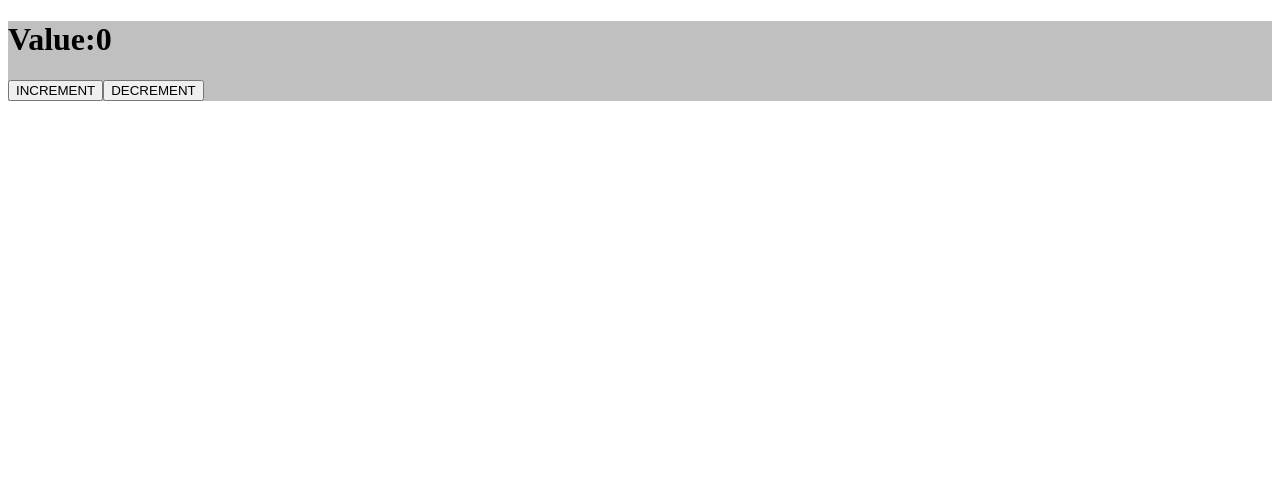
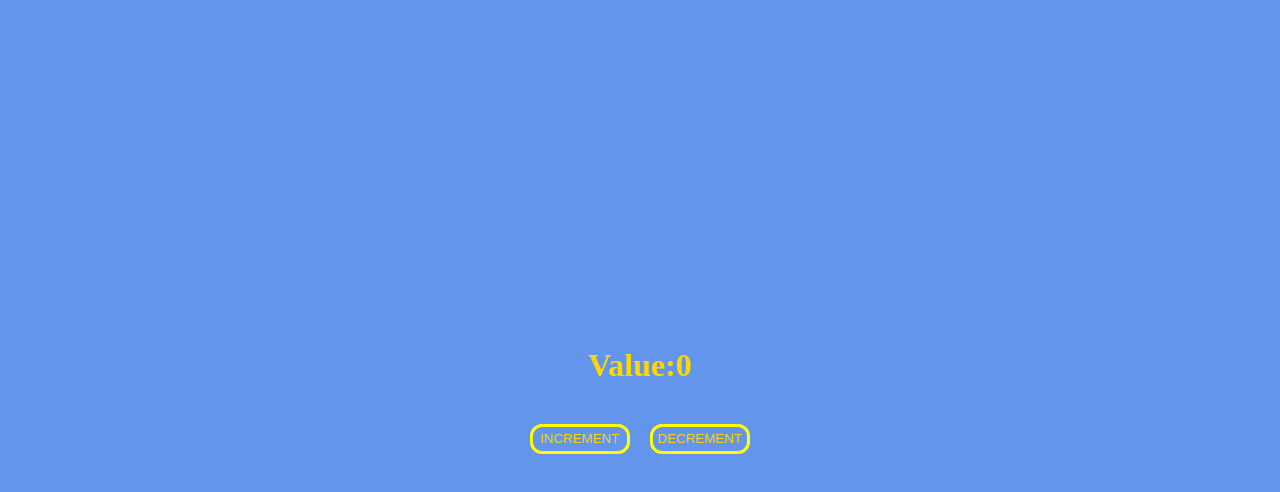
Before and after one commit to Oleh3131/react-june-2022, a React (Create React App) app: page / in a window 1280 px wide. Shown: the top 492 px of the page. Built offline with nearby package versions, Linux system fonts and the light colour scheme.

Commit message:
homework 5 reducer

```diff
--- a/src/App.css
+++ b/src/App.css
@@ -1,3 +1,4 @@
 .App{
-  background: silver;
+    width: 100%;
+    height: 100vh;
 }
--- a/src/reducer/reducer.first.js
+++ b/src/reducer/reducer.first.js
@@ -1,5 +1,6 @@
 import React, {useReducer} from 'react';
 
+import css from './reducer.module.css'
 
 const ReducerFirst = () => {
 
@@ -21,10 +22,14 @@ const ReducerFirst = () => {
     const [state, dispatch] = useReducer(reducer, {initialValue: 0});
 
     return (
-        <div>
+        <div className={css.ContentBlock}>
             <h1>Value:{state.initialValue}</h1>
-            <button onClick={()=>dispatch({type:'INCREMENT'})}>INCREMENT</button>
+
+            <span className={css.ButtonBlock}>
+                 <button onClick={()=>dispatch({type:'INCREMENT'})}>INCREMENT</button>
             <button onClick={()=>dispatch({type:'DECREMENT'})}>DECREMENT</button>
+            </span>
+
         </div>
     );
 };
--- /dev/null
+++ b/src/reducer/reducer.module.css
@@ -0,0 +1,46 @@
+* {
+    margin: 0;
+    padding: 0;
+    background: cornflowerblue;
+}
+
+.ContentBlock {
+
+    display: flex;
+    flex-direction: column;
+    justify-content: center;
+    align-items: center;
+    width: 100%;
+    height: 100%;
+    color: gold;
+
+}
+
+.ButtonBlock {
+
+    display: flex;
+    flex-direction: row;
+    column-gap: 20px;
+    margin-top: 40px;
+
+}
+
+.ButtonBlock>button {
+
+    width: 100px;
+    height: 30px;
+    color: gold;
+    border: 3px solid yellow;
+    border-radius: 12px;
+    transition: 500ms;
+    cursor: pointer;
+}
+
+
+
+.ButtonBlock>button:hover {
+
+    color: red;
+    transform: scale(1.1);
+
+}
```
